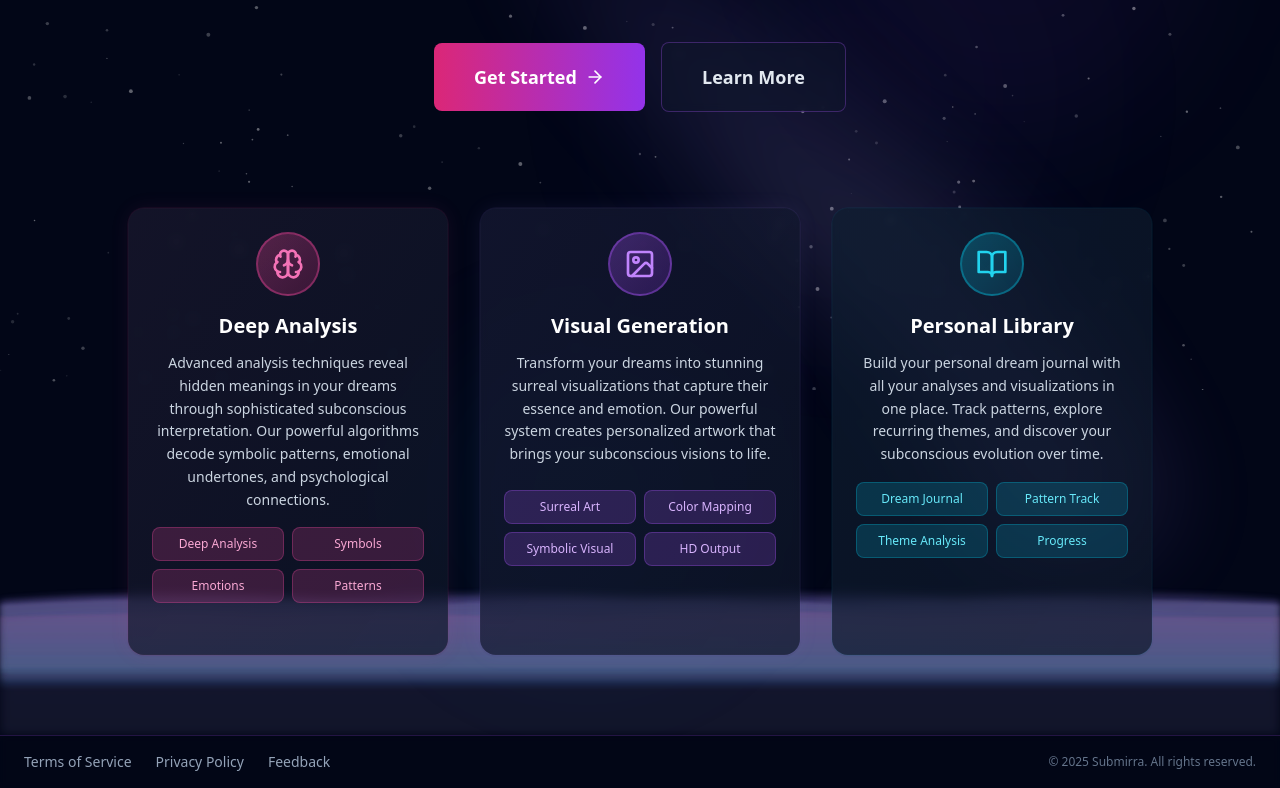
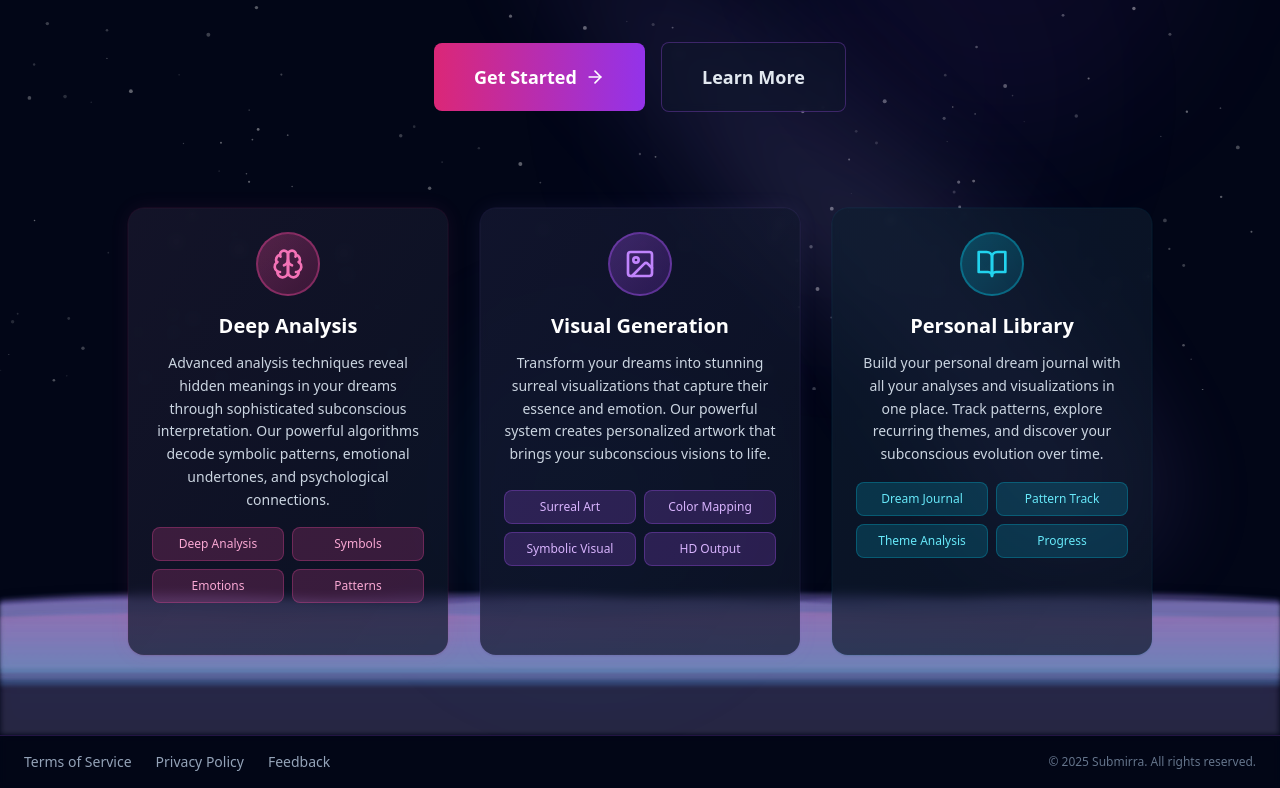
Before and after one commit to Psychenoumenon/Submirra-Site, a React (Vite) app: page / in a window 1280 px wide. Shown: the part 410-1198 px from the top of the page. Built offline with nearby package versions, Linux system fonts and the light colour scheme.

Commit message:
Improve landscape visibility and optimize favicon/icon settings for better Google display

```diff
--- a/index.html
+++ b/index.html
@@ -5,31 +5,32 @@
     <meta name="cache-control" content="no-cache" />
     <meta name="expires" content="0" />
 
-    <!-- Original br.png favicon with larger sizes for better visibility -->
-    <link rel="icon" type="image/png" sizes="32x32" href="/br.png" />
-    <link rel="icon" type="image/png" sizes="48x48" href="/br.png" />
-    <link rel="icon" type="image/png" sizes="64x64" href="/br.png" />
-    <link rel="icon" type="image/png" sizes="96x96" href="/br.png" />
-    <link rel="icon" type="image/png" sizes="128x128" href="/br.png" />
+    <!-- Favicon - Primary icon (highest priority for browsers) -->
+    <link rel="icon" type="image/png" sizes="512x512" href="/br.png" />
     <link rel="icon" type="image/png" sizes="192x192" href="/br.png" />
     <link rel="icon" type="image/png" sizes="256x256" href="/br.png" />
-    <link rel="icon" type="image/png" sizes="512x512" href="/br.png" />
+    <link rel="icon" type="image/png" sizes="128x128" href="/br.png" />
+    <link rel="icon" type="image/png" sizes="96x96" href="/br.png" />
+    <link rel="icon" type="image/png" sizes="64x64" href="/br.png" />
+    <link rel="icon" type="image/png" sizes="48x48" href="/br.png" />
+    <link rel="icon" type="image/png" sizes="32x32" href="/br.png" />
+
+    <!-- Apple Touch Icons -->
+    <link rel="apple-touch-icon" sizes="512x512" href="/br.png" />
+    <link rel="apple-touch-icon" sizes="192x192" href="/br.png" />
     <link rel="apple-touch-icon" sizes="180x180" href="/br.png" />
-    <link rel="apple-touch-icon" sizes="192x192" href="/br.png" />
-    <link rel="apple-touch-icon" sizes="512x512" href="/br.png" />
-    <link rel="shortcut icon" href="/br.png" />
 
-    <!-- Default favicon for older browsers -->
-    <link rel="icon" href="/br.png" />
+    <!-- Shortcut icon for older browsers -->
+    <link rel="shortcut icon" type="image/png" href="/br.png" />
+    <link rel="icon" type="image/png" href="/br.png" />
 
-    <!-- Google / Search Engine Icons -->
-    <link rel="icon" type="image/png" sizes="512x512" href="/br.png" />
+    <!-- Microsoft Tiles -->
     <meta name="msapplication-TileImage" content="/br.png" />
     <meta name="msapplication-TileColor" content="#ec4899" />
+    <meta name="msapplication-square150x150logo" content="/br.png" />
+    <meta name="msapplication-square310x310logo" content="/br.png" />
 
-    <!-- Opera Browser Icons -->
-    <link rel="icon" type="image/png" sizes="192x192" href="/br.png" />
-    <link rel="icon" type="image/png" sizes="512x512" href="/br.png" />
+    <!-- Opera Browser -->
     <link rel="mask-icon" href="/br.png" color="#ec4899" />
     <link rel="manifest" href="/manifest.json" />
     <meta name="viewport" content="width=device-width, initial-scale=1.0" />
--- a/src/pages/Home.tsx
+++ b/src/pages/Home.tsx
@@ -324,20 +324,20 @@ export default function Home() {
       </div>
 
       {/* Landscape - Bulut Benzeri Dalgalı Tepeler */}
-      <div className="absolute bottom-0 left-0 right-0 h-[190px] md:h-[240px] lg:h-[300px] pointer-events-none z-0 opacity-85">
+      <div className="absolute bottom-0 left-0 right-0 h-[190px] md:h-[240px] lg:h-[300px] pointer-events-none z-0 opacity-95">
         {/* Tepeler katman 1 - en altta, en koyu - Bulut efekti */}
         <svg viewBox="0 0 1200 310" className="w-full h-full" preserveAspectRatio="none">
           <defs>
             <linearGradient id="cloudGrad1" x1="0%" y1="0%" x2="0%" y2="100%">
-              <stop offset="0%" stopColor="rgba(167, 139, 250, 0.4)" stopOpacity="0.35" />
-              <stop offset="100%" stopColor="rgba(196, 181, 253, 0.35)" stopOpacity="0.3" />
+              <stop offset="0%" stopColor="rgba(167, 139, 250, 0.5)" stopOpacity="0.5" />
+              <stop offset="100%" stopColor="rgba(196, 181, 253, 0.45)" stopOpacity="0.45" />
             </linearGradient>
           </defs>
           <path
             d="M 0,310 L 0,190 Q 120,175 250,190 Q 400,175 550,190 Q 700,175 850,190 Q 1000,175 1150,190 L 1200,190 L 1200,310 Z"
             fill="url(#cloudGrad1)"
             style={{
-              filter: 'blur(5px) drop-shadow(0 -3px 6px rgba(15, 23, 42, 0.2))',
+              filter: 'blur(3px) drop-shadow(0 -4px 8px rgba(15, 23, 42, 0.3))',
               transform: `translate3d(${mousePosition.x * 0.03}px, ${mousePosition.y * 0.03}px, 0)`,
               transition: 'transform 0.3s cubic-bezier(0.4, 0, 0.2, 1)',
               willChange: 'transform'
@@ -349,15 +349,15 @@ export default function Home() {
         <svg viewBox="0 0 1200 350" className="w-full h-full absolute top-0" preserveAspectRatio="none">
           <defs>
             <linearGradient id="cloudGrad2" x1="0%" y1="0%" x2="0%" y2="100%">
-              <stop offset="0%" stopColor="rgba(167, 139, 250, 0.35)" stopOpacity="0.8" />
-              <stop offset="100%" stopColor="rgba(96, 165, 250, 0.3)" stopOpacity="0.75" />
+              <stop offset="0%" stopColor="rgba(167, 139, 250, 0.45)" stopOpacity="0.85" />
+              <stop offset="100%" stopColor="rgba(96, 165, 250, 0.4)" stopOpacity="0.8" />
             </linearGradient>
           </defs>
           <path
             d="M 0,300 L 0,200 Q 150,185 300,200 Q 450,185 600,200 Q 750,185 900,200 Q 1050,185 1200,200 L 1200,300 Z"
             fill="url(#cloudGrad2)"
             style={{
-              filter: 'blur(4px) drop-shadow(0 -2px 4px rgba(30, 41, 59, 0.18))',
+              filter: 'blur(2.5px) drop-shadow(0 -3px 6px rgba(30, 41, 59, 0.25))',
               transform: `translate3d(${mousePosition.x * 0.025}px, ${mousePosition.y * 0.025 - 8}px, 0)`,
               transition: 'transform 0.3s cubic-bezier(0.4, 0, 0.2, 1)',
               willChange: 'transform'
@@ -369,15 +369,15 @@ export default function Home() {
         <svg viewBox="0 0 1200 350" className="w-full h-full absolute top-0" preserveAspectRatio="none">
           <defs>
             <linearGradient id="cloudGrad3" x1="0%" y1="0%" x2="0%" y2="100%">
-              <stop offset="0%" stopColor="rgba(167, 139, 250, 0.3)" stopOpacity="0.75" />
-              <stop offset="100%" stopColor="rgba(196, 181, 253, 0.25)" stopOpacity="0.7" />
+              <stop offset="0%" stopColor="rgba(167, 139, 250, 0.4)" stopOpacity="0.8" />
+              <stop offset="100%" stopColor="rgba(196, 181, 253, 0.35)" stopOpacity="0.75" />
             </linearGradient>
           </defs>
           <path
             d="M 0,300 L 0,210 Q 180,195 360,210 Q 540,195 720,210 Q 900,195 1080,210 L 1200,210 L 1200,300 Z"
             fill="url(#cloudGrad3)"
             style={{
-              filter: 'blur(3px) drop-shadow(0 -2px 3px rgba(51, 65, 85, 0.15))',
+              filter: 'blur(2px) drop-shadow(0 -2.5px 5px rgba(51, 65, 85, 0.2))',
               transform: `translate3d(${mousePosition.x * 0.02}px, ${mousePosition.y * 0.02 - 15}px, 0)`,
               transition: 'transform 0.3s cubic-bezier(0.4, 0, 0.2, 1)',
               willChange: 'transform'
@@ -389,15 +389,15 @@ export default function Home() {
         <svg viewBox="0 0 1200 350" className="w-full h-full absolute top-0" preserveAspectRatio="none">
           <defs>
             <linearGradient id="cloudGrad4" x1="0%" y1="0%" x2="0%" y2="100%">
-              <stop offset="0%" stopColor="rgba(196, 181, 253, 0.3)" stopOpacity="0.7" />
-              <stop offset="100%" stopColor="rgba(125, 211, 252, 0.25)" stopOpacity="0.65" />
+              <stop offset="0%" stopColor="rgba(196, 181, 253, 0.4)" stopOpacity="0.75" />
+              <stop offset="100%" stopColor="rgba(125, 211, 252, 0.35)" stopOpacity="0.7" />
             </linearGradient>
           </defs>
           <path
             d="M 0,300 L 0,220 Q 200,205 400,220 Q 600,205 800,220 Q 1000,205 1200,220 L 1200,300 Z"
             fill="url(#cloudGrad4)"
             style={{
-              filter: 'blur(2px) drop-shadow(0 -1px 2px rgba(71, 85, 105, 0.12))',
+              filter: 'blur(1.5px) drop-shadow(0 -2px 4px rgba(71, 85, 105, 0.18))',
               transform: `translate3d(${mousePosition.x * 0.015}px, ${mousePosition.y * 0.015 - 22}px, 0)`,
               transition: 'transform 0.3s cubic-bezier(0.4, 0, 0.2, 1)',
               willChange: 'transform'
@@ -409,15 +409,15 @@ export default function Home() {
         <svg viewBox="0 0 1200 350" className="w-full h-full absolute top-0" preserveAspectRatio="none">
           <defs>
             <linearGradient id="cloudGrad5" x1="0%" y1="0%" x2="0%" y2="100%">
-              <stop offset="0%" stopColor="rgba(244, 114, 182, 0.2)" stopOpacity="0.65" />
-              <stop offset="100%" stopColor="rgba(196, 181, 253, 0.18)" stopOpacity="0.6" />
+              <stop offset="0%" stopColor="rgba(244, 114, 182, 0.3)" stopOpacity="0.7" />
+              <stop offset="100%" stopColor="rgba(196, 181, 253, 0.25)" stopOpacity="0.65" />
             </linearGradient>
           </defs>
           <path
             d="M 0,300 L 0,240 Q 250,230 500,240 Q 750,230 1000,240 L 1200,240 L 1200,300 Z"
             fill="url(#cloudGrad5)"
             style={{
-              filter: 'blur(1px) drop-shadow(0 -0.5px 1px rgba(100, 116, 139, 0.1))',
+              filter: 'blur(1px) drop-shadow(0 -1.5px 3px rgba(100, 116, 139, 0.15))',
               transform: `translate3d(${mousePosition.x * 0.01}px, ${mousePosition.y * 0.01 - 28}px, 0)`,
               transition: 'transform 0.3s cubic-bezier(0.4, 0, 0.2, 1)',
               willChange: 'transform'
```
Also changed, not shown: public/manifest.json, 5 other files (tests, documents, lock files or other folders).
